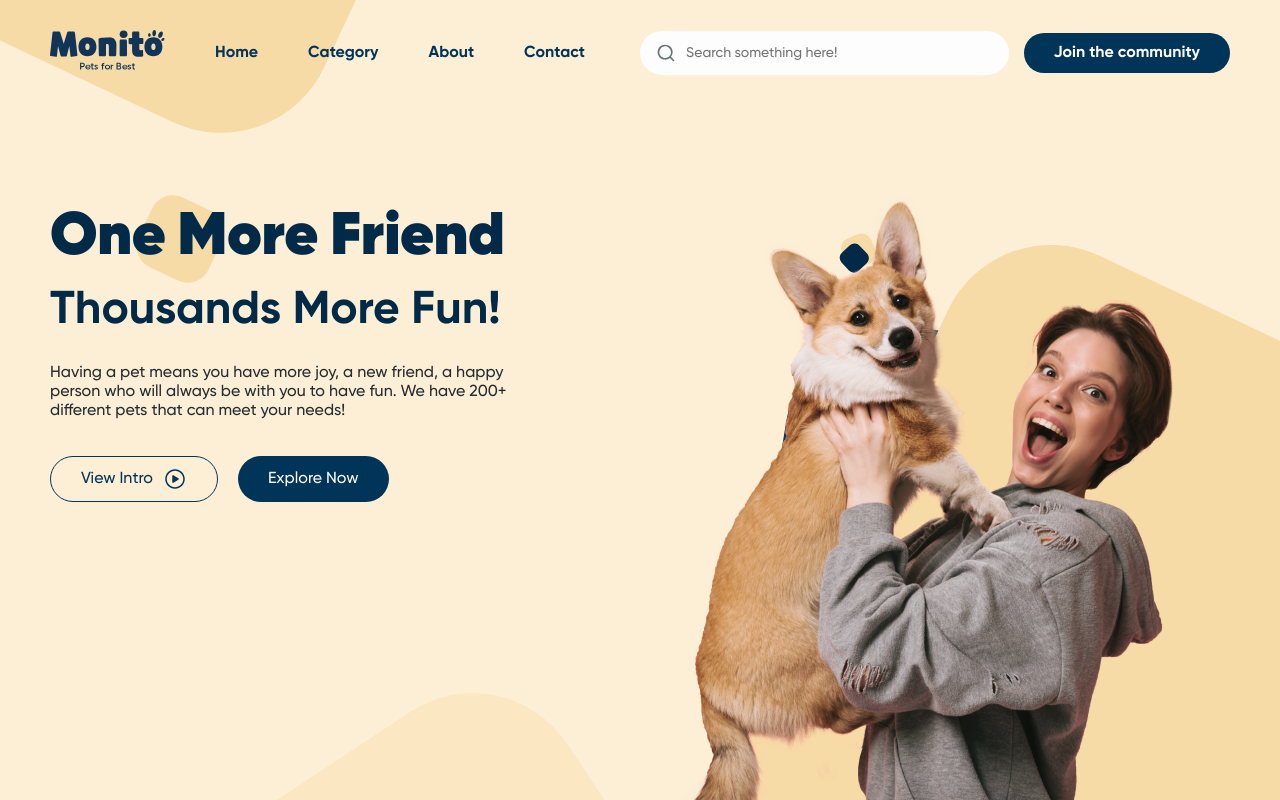
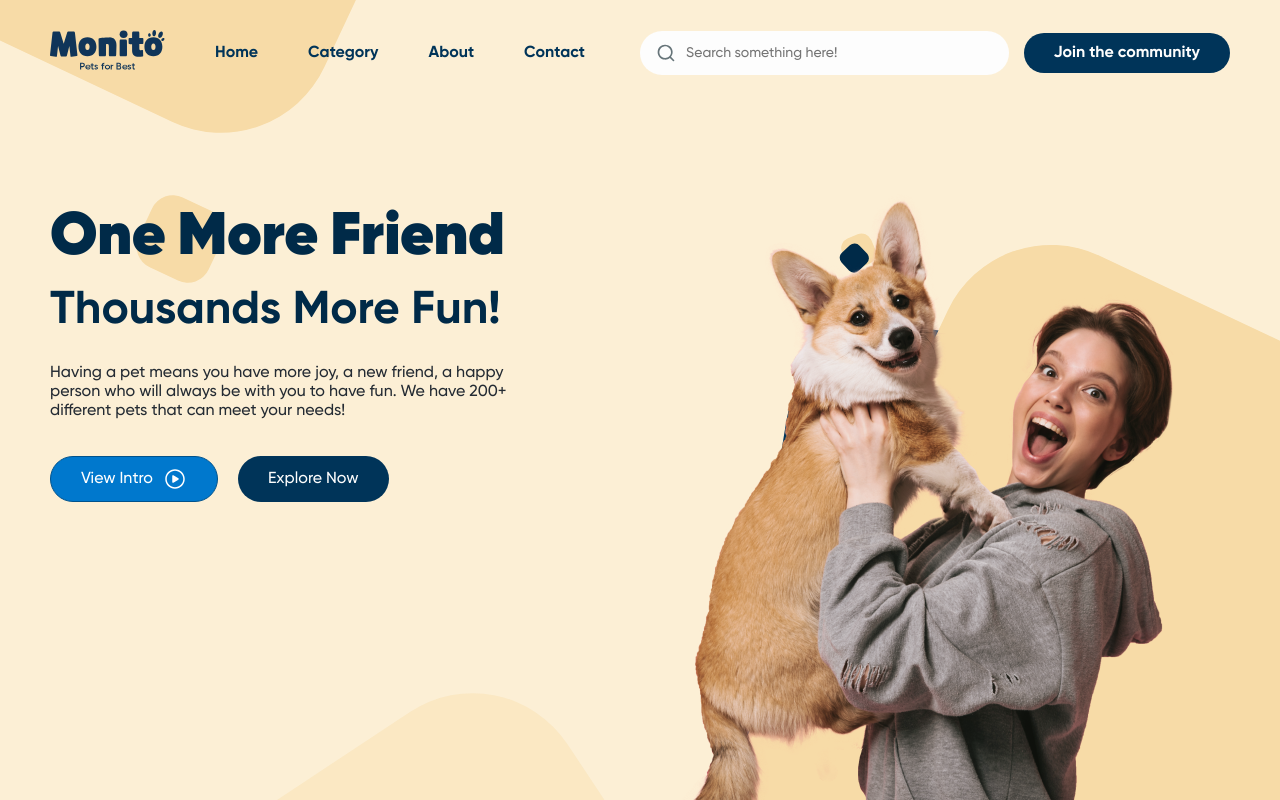
Before and after one commit to ptrv-dev/next-monito, a Next.js app: page / in a window 1280 px wide. In both pictures the pointer is over the button 133 px from the left and 478 px from the top of the page. Shown: the top 800 px of the page. Built offline with nearby package versions, Linux system fonts and the light colour scheme.

Commit message:
Buttons hover

```diff
--- a/components/UI/Button/Button.module.scss
+++ b/components/UI/Button/Button.module.scss
@@ -10,9 +10,28 @@
   color: #fdfdfd;
   font-size: 16px;
   gap: 10px;
+  transition: background 0.3s, color 0.3s;
   &_o {
     background: none;
     color: #003459;
     border: 1.5px solid #003459;
+    svg {
+      path {
+        transition: fill 0.3s;
+      }
+    }
+    &:hover {
+      background: #00528c;
+      border-color: #00528c;
+      color: #fff;
+      svg {
+        path {
+          fill: #fff;
+        }
+      }
+    }
+  }
+  &:hover {
+    background: #0078cd;
   }
 }
```
